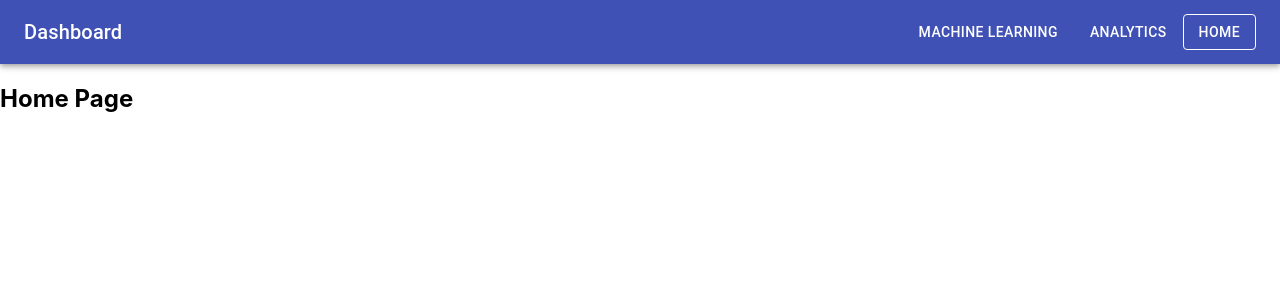
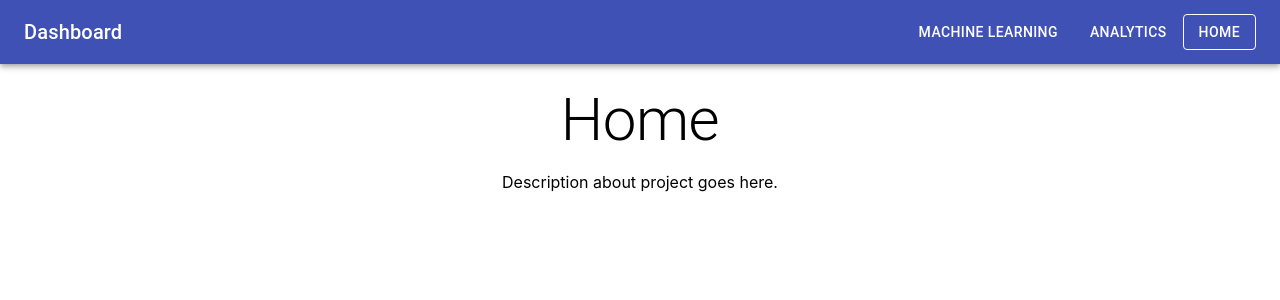
Before and after one commit to sarahchaaaaa/CarexTechAI, a React (Create React App) app: page / in a window 1280 px wide. Shown: the top 300 px of the page. Built offline with nearby package versions, Linux system fonts and the light colour scheme; a web font is replaced by a local one.

Commit message:
home page + git ignore node modules

```diff
--- a/src/Home.js
+++ b/src/Home.js
@@ -1,13 +1,24 @@
 // Home.js
 import React, { Component } from 'react'
 import Navbar from './Navbar'
+import { Grid, Typography } from '@material-ui/core';
+
 
 class Home extends Component {
   render() {
     return (
       <div>
         <Navbar />
-        <h2>Home Page</h2>
+        <br></br>
+        <Grid container direction='row' justify='center' alignItems='center'>
+          <Grid item>
+            <Typography variant='h2'>Home</Typography>
+          </Grid>
+        </Grid>
+        <Grid container direction='row' justify='center' alignItems='baseline'>
+          <p>Description about project goes here.</p>
+        </Grid>
+
       </div>
     );
   }
```
Also changed, not shown: 1 other file (tests, documents, lock files or other folders).
